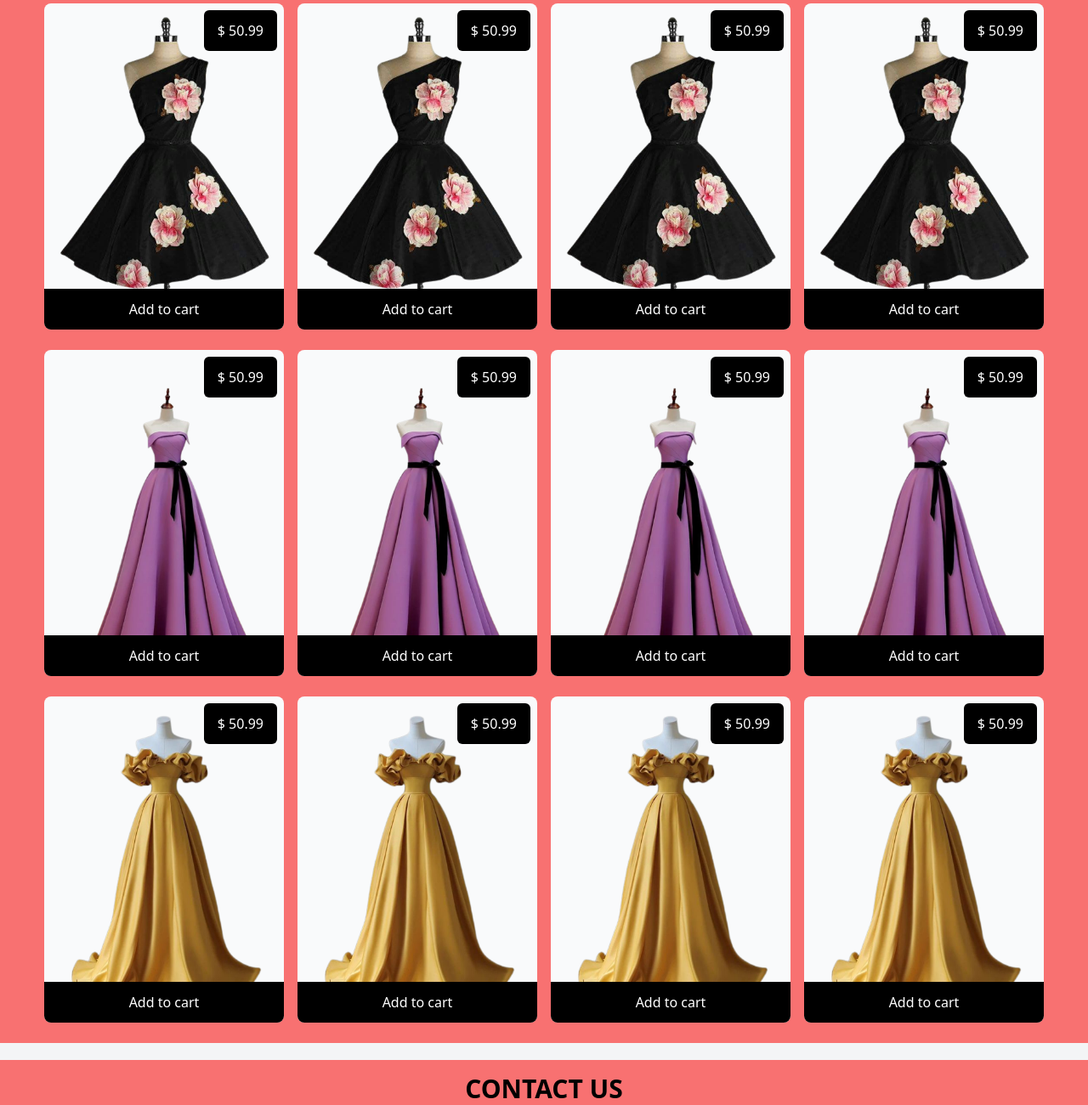
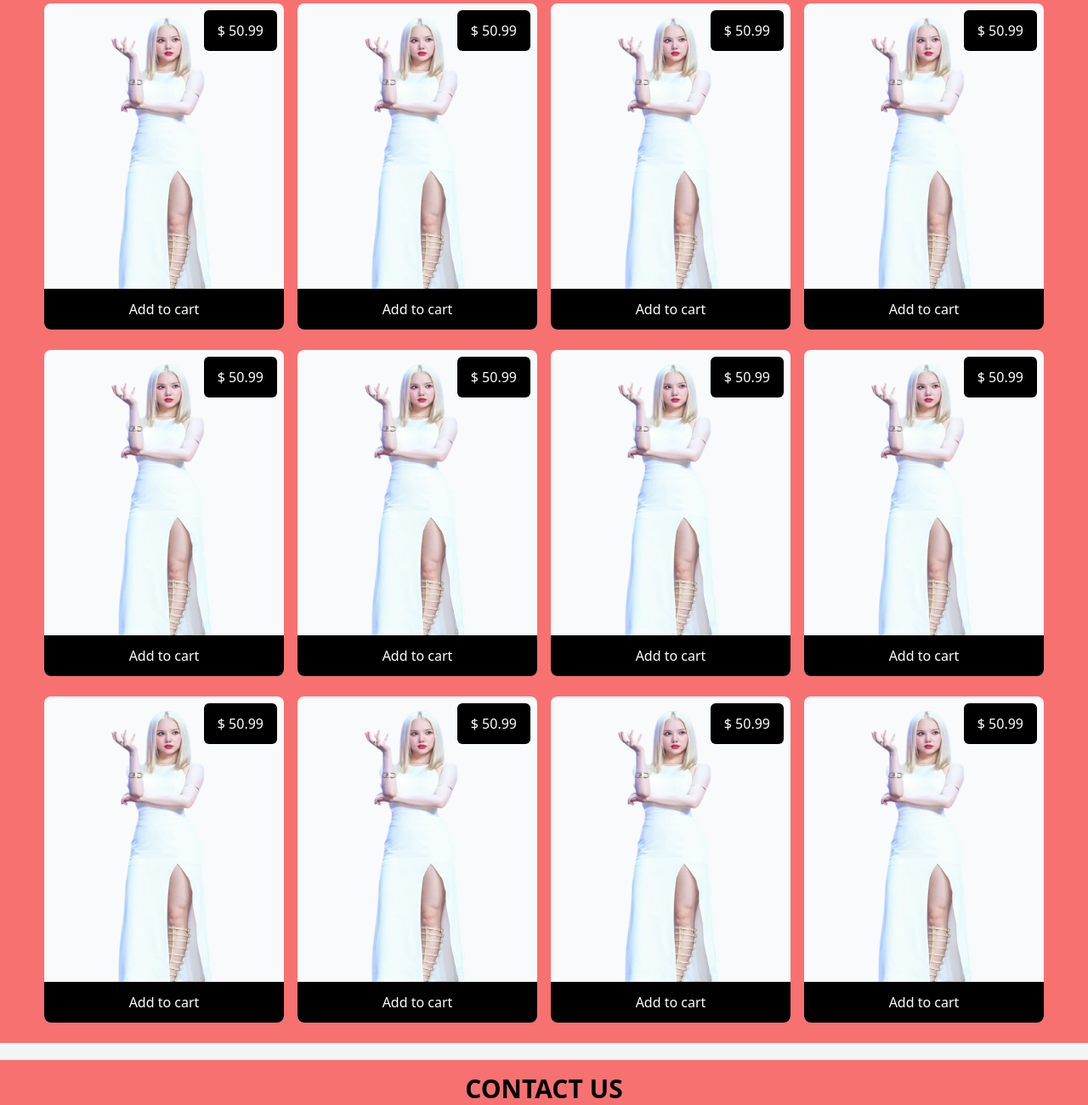
Before and after one commit to carolinaegithub/GFRIEND-STORE, a website: page public/index.html in a window 1280 px wide. Shown: the part 1499-2800 px from the top of the page at 85% size. Drawn offline with Linux system fonts and the light colour scheme; files whose address does not match are found by name.

Commit message:
Update index.html

```diff
--- a/public/index.html
+++ b/public/index.html
@@ -64,102 +64,102 @@
     </h1>
     <div class="grid px-5 lg:grid-cols-4 md:grid-cols-3 sm:grid-cols-2 xsm:grid-cols-1 gap-x-4 gap-y-6">
       <div class="relative max-w-full mx-auto">
-        <img src="img/dress1.png" alt="" class="product max-w-full">
+        <img src="image-removebg-preview.png" alt="" class="product max-w-full">
         <div class="price">$ 50.99</div>
         <div class="cart">Add to cart</div>
       </div>
       <div class="relative max-w-full mx-auto">
-        <img src="img/dress1.png" alt="" class="product max-w-full">
+        <img src="image-removebg-preview.png" alt="" class="product max-w-full">
         <div class="price">$ 50.99</div>
         <div class="cart">Add to cart</div>
       </div>
       <div class="relative max-w-full mx-auto">
-        <img src="img/dress1.png" alt="" class="product">
+        <img src="image-removebg-preview.png" alt="" class="product">
         <div class="price">$ 50.99</div>
         <div class="cart">Add to cart</div>
       </div>
       <div class="relative max-w-full mx-auto">
-        <img src="img/dress1.png" alt="" class="product">
+        <img src="image-removebg-preview.png" alt="" class="product">
         <div class="price">$ 50.99</div>
         <div class="cart">Add to cart</div>
       </div>
       <div class="relative max-w-full mx-auto">
-        <img src="img/dress3.png" alt="" class="product">
+        <img src="image-removebg-preview.png" alt="" class="product">
         <div class="price">$ 50.99</div>
         <div class="cart">Add to cart</div>
       </div>
       <div class="relative max-w-full mx-auto">
-        <img src="img/dress3.png" alt="" class="product">
+        <img src="image-removebg-preview.png" alt="" class="product">
         <div class="price">$ 50.99</div>
         <div class="cart">Add to cart</div>
       </div>
       <div class="relative max-w-full mx-auto">
-        <img src="img/dress3.png" alt="" class="product">
+        <img src="image-removebg-preview.png" alt="" class="product">
         <div class="price">$ 50.99</div>
         <div class="cart">Add to cart</div>
       </div>
       <div class="relative max-w-full mx-auto">
-        <img src="img/dress3.png" alt="" class="product">
+        <img src="image-removebg-preview.png" alt="" class="product">
         <div class="price">$ 50.99</div>
         <div class="cart">Add to cart</div>
       </div>
       <div class="relative max-w-full mx-auto">
-        <img src="img/dress4.png" alt="" class="product">
+        <img src="image-removebg-preview.png" alt="" class="product">
         <div class="price">$ 50.99</div>
         <div class="cart">Add to cart</div>
       </div>
       <div class="relative max-w-full mx-auto">
-        <img src="img/dress4.png" alt="" class="product">
+        <img src="image-removebg-preview.png" alt="" class="product">
         <div class="price">$ 50.99</div>
         <div class="cart">Add to cart</div>
       </div>
       <div class="relative max-w-full mx-auto">
-        <img src="img/dress4.png" alt="" class="product">
+        <img src="image-removebg-preview.png" alt="" class="product">
         <div class="price">$ 50.99</div>
         <div class="cart">Add to cart</div>
       </div>
       <div class="relative max-w-full mx-auto">
-        <img src="img/dress4.png" alt="" class="product bg-black">
+        <img src="image-removebg-preview.png" alt="" class="product bg-black">
         <div class="price">$ 50.99</div>
         <div class="cart">Add to cart</div>
       </div>
       <div class="relative max-w-full mx-auto">
-        <img src="img/dress2.png" alt="" class="product max-w-full">
+        <img src="image-removebg-preview.png" alt="" class="product max-w-full">
         <div class="price">$ 50.99</div>
         <div class="cart">Add to cart</div>
       </div>
       <div class="relative max-w-full mx-auto">
-        <img src="img/dress2.png" alt="" class="product max-w-full">
+        <img src="image-removebg-preview.png" alt="" class="product max-w-full">
         <div class="price">$ 50.99</div>
         <div class="cart">Add to cart</div>
       </div>
       <div class="relative max-w-full mx-auto">
-        <img src="img/dress2.png" alt="" class="product">
+        <img src="image-removebg-preview.png" alt="" class="product">
         <div class="price">$ 50.99</div>
         <div class="cart">Add to cart</div>
       </div>
       <div class="relative max-w-full mx-auto">
-        <img src="img/dress2.png" alt="" class="product">
+        <img src="image-removebg-preview.png" alt="" class="product">
         <div class="price">$ 50.99</div>
         <div class="cart">Add to cart</div>
       </div>
       <div class="relative max-w-full mx-auto">
-        <img src="img/dress10.png" alt="" class="product max-w-full">
+        <img src="image-removebg-preview.png" alt="" class="product max-w-full">
         <div class="price">$ 50.99</div>
         <div class="cart">Add to cart</div>
       </div>
       <div class="relative max-w-full mx-auto">
-        <img src="img/dress10.png" alt="" class="product max-w-full">
+        <img src="image-removebg-preview.png" alt="" class="product max-w-full">
         <div class="price">$ 50.99</div>
         <div class="cart">Add to cart</div>
       </div>
       <div class="relative max-w-full mx-auto">
-        <img src="img/dress10.png" alt="" class="product">
+        <img src="image-removebg-preview.png" alt="" class="product">
         <div class="price">$ 50.99</div>
         <div class="cart">Add to cart</div>
       </div>
       <div class="relative max-w-full mx-auto">
-        <img src="img/dress10.png" alt="" class="product">
+        <img src="image-removebg-preview.png" alt="" class="product">
         <div class="price">$ 50.99</div>
         <div class="cart">Add to cart</div>
       </div>
```
